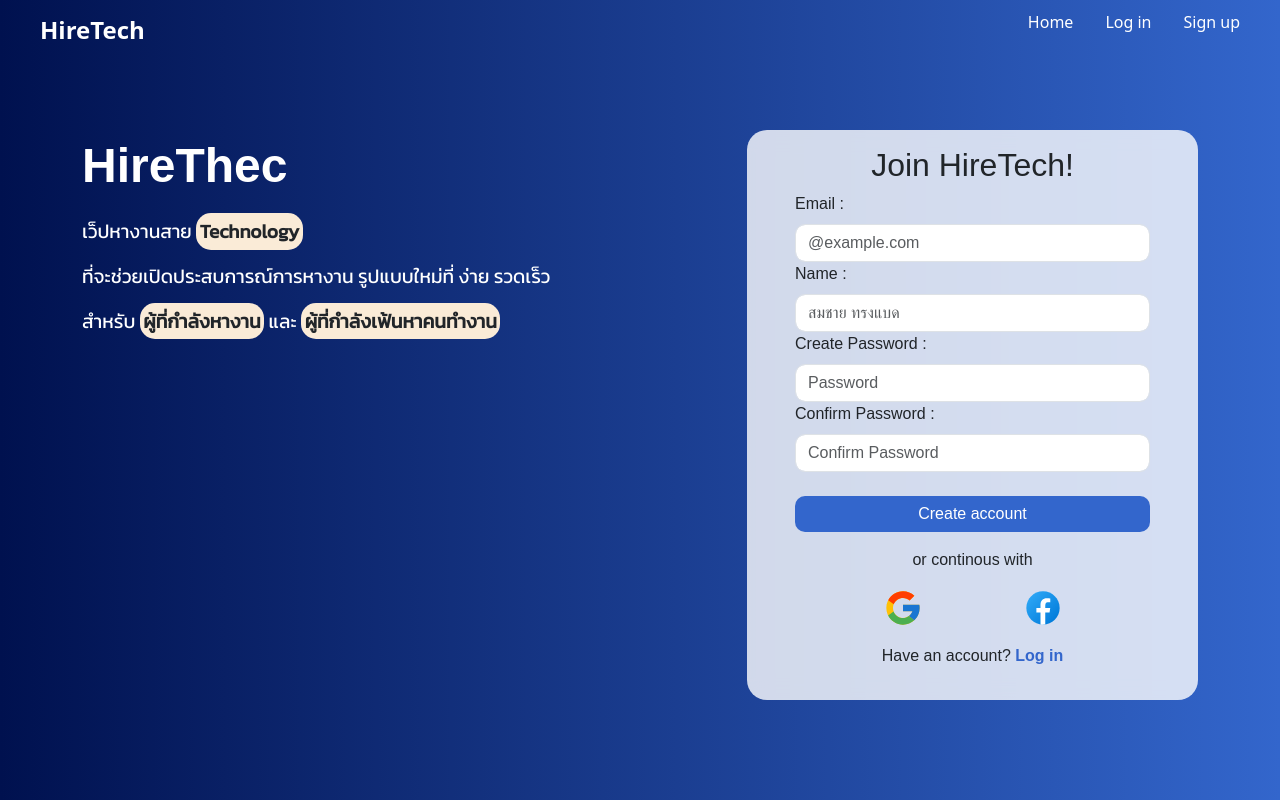
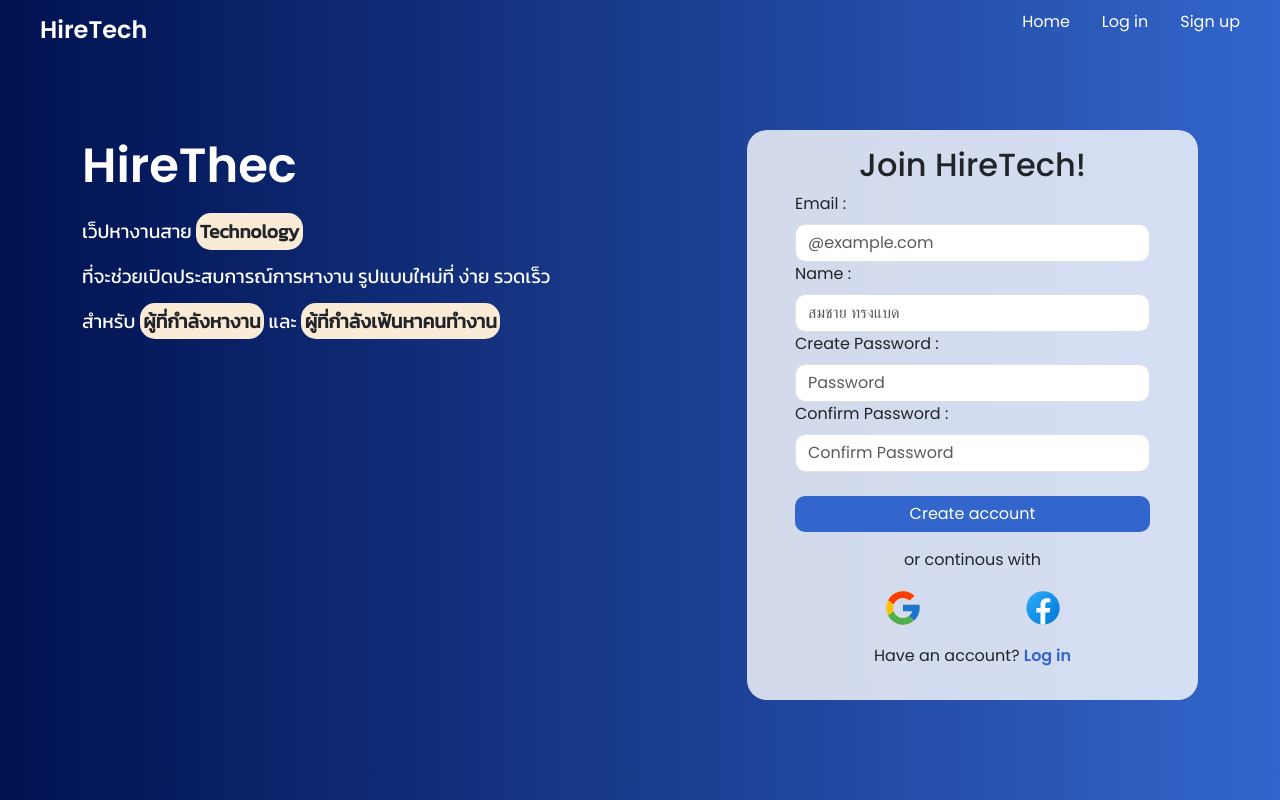
Before and after one commit to minddymind/Hire-Tech, a Flask app: page /signup in a window 1280 px wide. Run offline with Flask 3, Linux system fonts and the light colour scheme; parts of the project's set-up code (start-up, migrations or seed data) failed here and were passed over; some libraries are stand-ins or nearby versions.

Commit message:
import font

```diff
--- a/flask/app/static/css/login.css
+++ b/flask/app/static/css/login.css
@@ -1,6 +1,9 @@
+@import url('https://fonts.googleapis.com/css2?family=Poppins:wght@300;400;500;600&display=swap');
+
 body {
 	background: rgb(0,17,79);
 	background: linear-gradient(90deg, rgba(0,17,79,1) 0%, rgba(51,102,204,1) 100%);
+	font-family: 'Poppins', sans-serif;
   }
 
 @keyframes gradient {
@@ -21,7 +24,6 @@ body {
   background-size: 100%; */
   /* background-size: cover; */
   padding: 70px 0px;
-  font-family: 'IBMPlexMono', sans-serif;
 }
 
 div.form-box {
@@ -121,7 +123,7 @@ a {
 }
 
 a:hover {
-	color:#3366CC;
+	color:rgb(255, 213, 0);
 }
 
 nav {
--- a/flask/app/static/css/signup.css
+++ b/flask/app/static/css/signup.css
@@ -1,6 +1,9 @@
+@import url('https://fonts.googleapis.com/css2?family=Poppins:wght@300;400;500;600&display=swap');
+
 body {
   background: rgb(0,17,79);
   background: linear-gradient(90deg, rgba(0,17,79,1) 0%, rgba(51,102,204,1) 100%);
+	font-family: 'Poppins', sans-serif;
 }
 
 .main {
@@ -9,7 +12,6 @@ body {
   background-size: 100%; */
   /* background-size: cover; */
   padding: 70px 0px;
-  font-family: 'IBMPlexMono', sans-serif;
 }
 
 div.form-box {
@@ -104,7 +106,7 @@ a {
 }
 
 a:hover {
-	color:#3366CC;
+	color:rgb(255, 213, 0);
 }
 
 nav {
@@ -189,18 +191,3 @@ nav {
 		width: unset;
 	}
 }
-
-
-/* .red
-{
-     margin-top: 5px;
-     color: red;
-     font-weight: bold;
-}
-
-.green
-{
-     margin-top: 5px;
-     color: green;
-     font-weight: bold;
-} */
```
